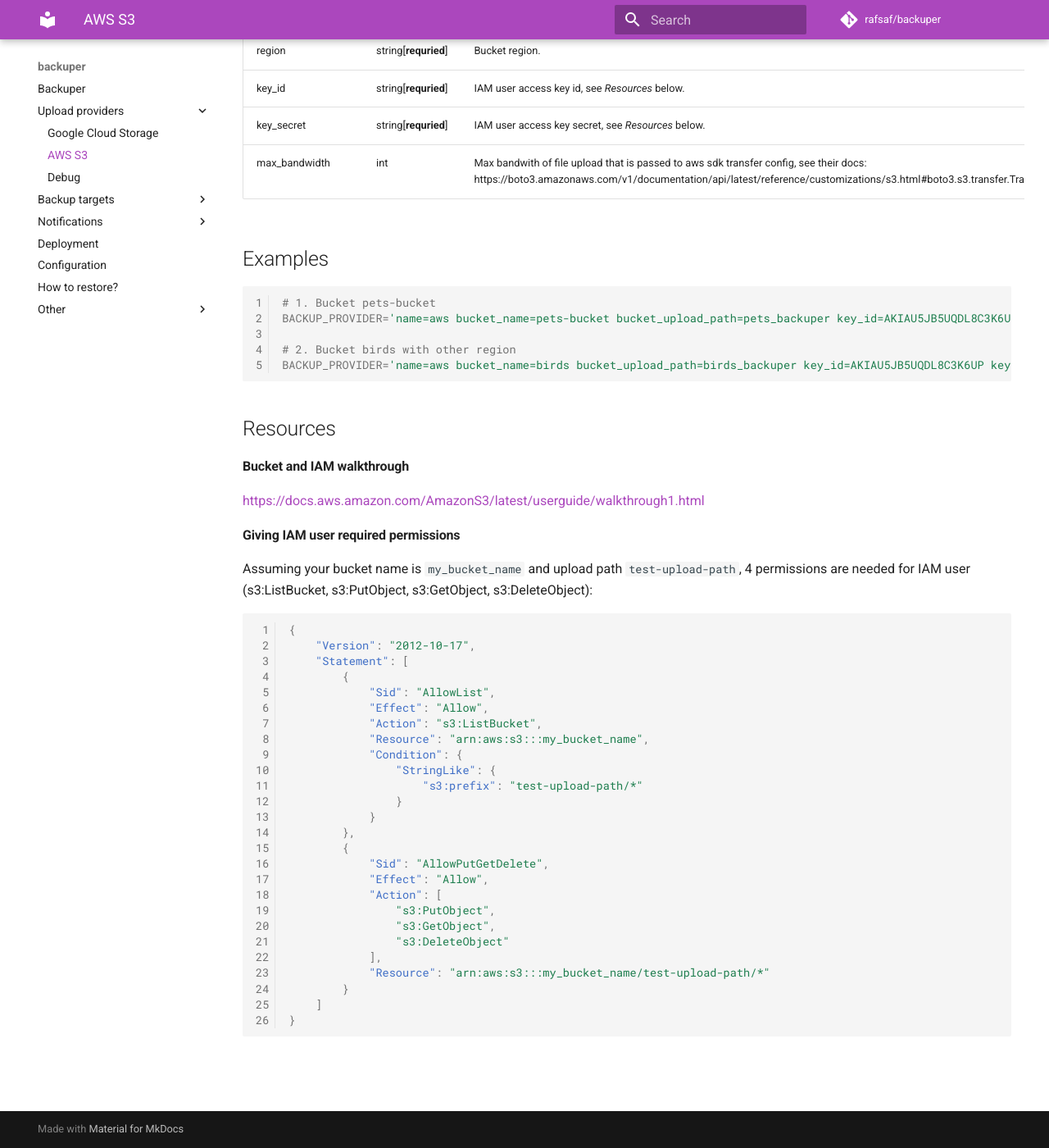
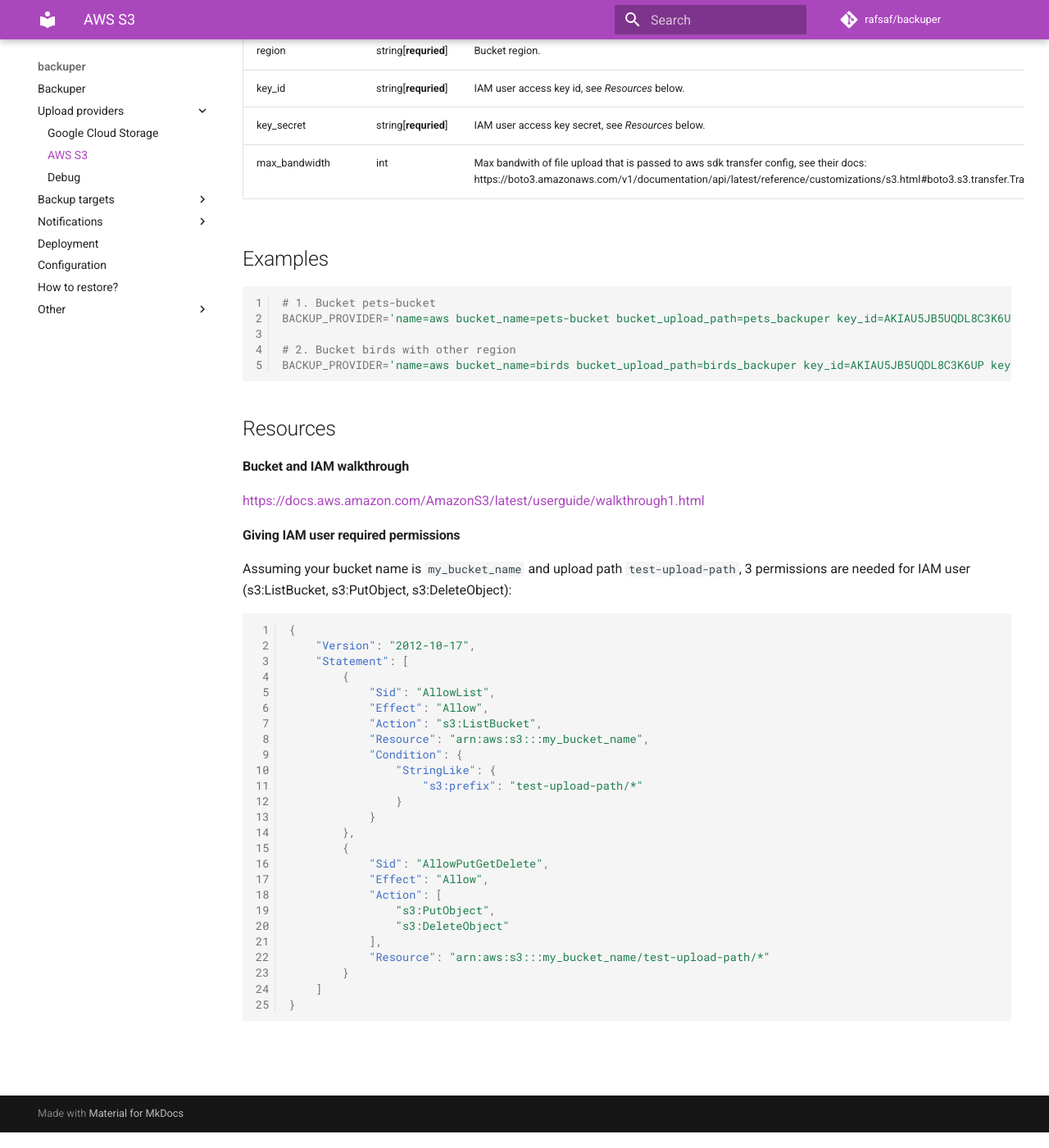
Before and after one commit to rafsaf/ogion, an MkDocs documentation site: the page built from docs/providers/aws_s3.md, in a window 1280 px wide and 1400 px high, scrolled down 711 px. Shown: the whole window at 82% size. Built offline with MkDocs 1.6.1 and Material for MkDocs 9.7.7, drawn with Linux system fonts in a browser that asks for light colours; comment, search, counter and statistics services are not loaded; the version menu is left out.

Commit message:
change aws s3 docs

````diff
--- a/docs/providers/aws_s3.md
+++ b/docs/providers/aws_s3.md
@@ -46,7 +46,7 @@
 
 #### Giving IAM user required permissions
 
-Assuming your bucket name is `my_bucket_name` and upload path `test-upload-path`, 4 permissions are needed for IAM user (s3:ListBucket, s3:PutObject, s3:GetObject, s3:DeleteObject):
+Assuming your bucket name is `my_bucket_name` and upload path `test-upload-path`, 3 permissions are needed for IAM user (s3:ListBucket, s3:PutObject, s3:DeleteObject):
 
 ```json
 {
@@ -68,7 +68,6 @@
 			"Effect": "Allow",
 			"Action": [
 				"s3:PutObject",
-				"s3:GetObject",
 				"s3:DeleteObject"
 			],
 			"Resource": "arn:aws:s3:::my_bucket_name/test-upload-path/*"
````
